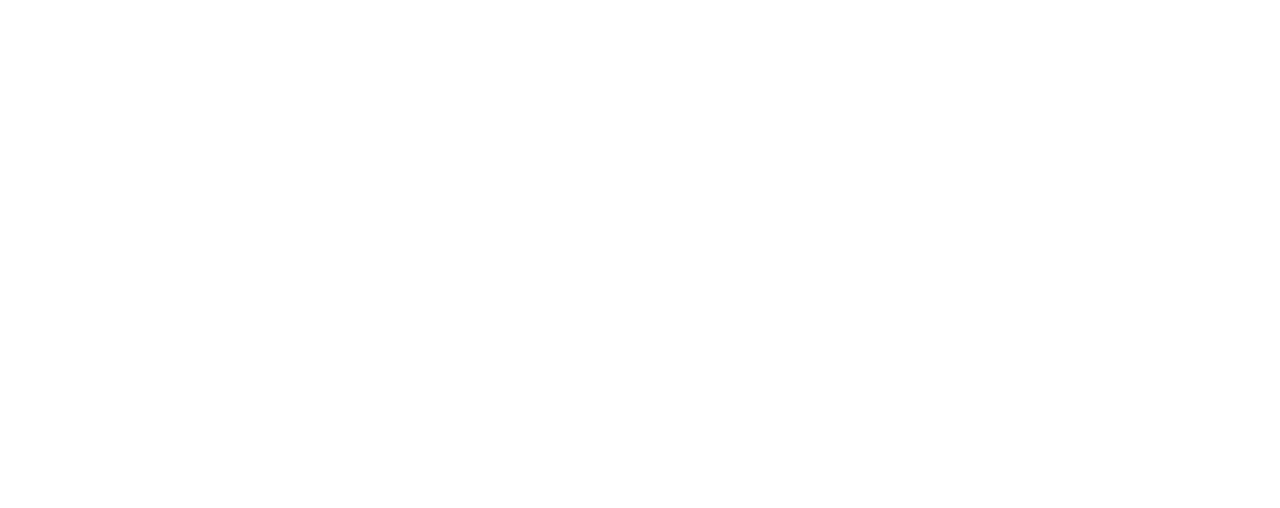
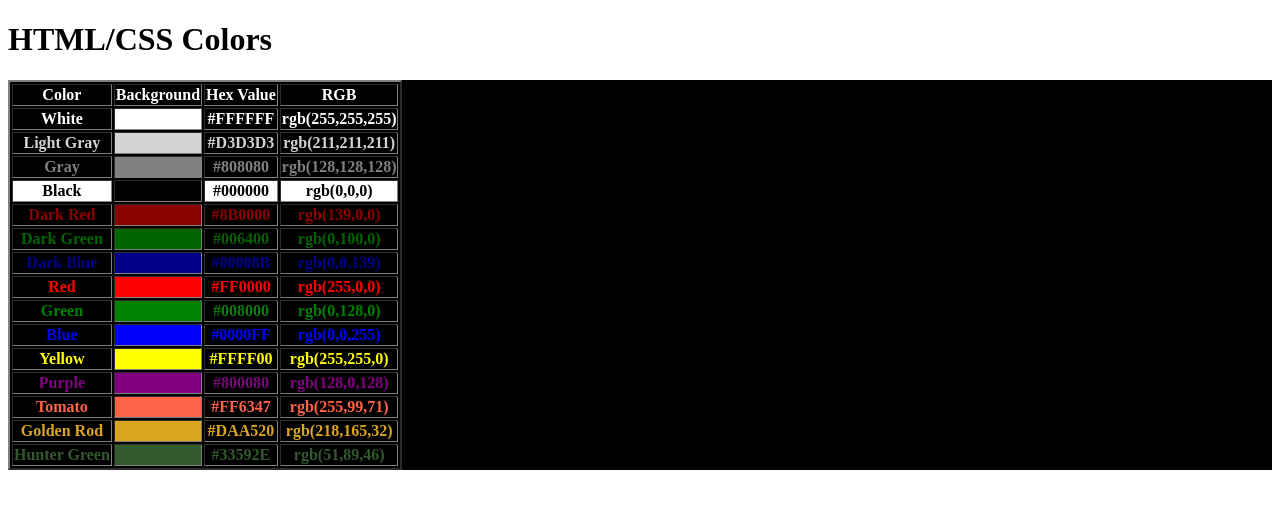
Before and after one commit to KTProg-2024/color-table-ZemonAdams, a plain HTML site: page index.html in a window 1280 px wide. Drawn offline with Linux system fonts and the light colour scheme.

Commit message:
Added colors

```diff
--- a/index.html
+++ b/index.html
@@ -1,10 +1,166 @@
 <!DOCTYPE html>
 <html>
     <head>
+      <style>
+      .black {Background-color:#FFFFFF;}
+      .WHITE {Background-color:White;}
+      .LG {Background-color:LightGray;}
+      .GR {Background-color:Gray;}
+      .BL {Background-color:Black;}
+      .DR {Background-color:DarkRed;}
+      .DG {Background-color:DarkGreen;}
+      .DB {Background-color:DarkBlue;}
+      .RED {Background-color:Red;}
+      .GREEN {Background-color:Green;}
+      .BLUE {Background-color:Blue;}
+      .YELLOW {Background-color:Yellow;}
+      .PURPLE {Background-color:Purple;}
+      .TOM {Background-color:Tomato;}
+      .ROD {Background-color:GoldenRod;}
+      .Hunter {Background-color:#33592E;}
+      .Border {Background-color:#000000;}
+      .Hi {Background-color:#000000;}
+      </style>
 
+      <style>
+        .A {color:#FFFFFF;}
+        .B {color:#D3D3D3;}
+        .C {color:#808080;}
+        .D {color:#000000;}
+        .E {color:#8B0000;}
+        .F {color:#006400;}
+        .G {color:#00008B;}
+        .H {color:#FF0000;}
+        .I {color:#008000;}
+        .J {color:#0000FF;}
+        .K {color:#FFFF00;}
+        .L {color:#800080;}
+        .M {color:#FF6347;}
+        .N {color:#DAA520;}
+        .O {color:#33592E;}
+        .Z {color:#FFFFFF;}
+      </style>
     </head>
 
     <body>
+      <h1> HTML/CSS Colors</h1>
+      <div class="Border">
+      <Table border="2">
+        <tr class="Z">
+          <th>Color</th>
+          <th>Background</th>
+          <th>Hex Value</th>
+          <th>RGB</th>
+        </tr>
+
+        <tr class="A">
+          <th>White</th>
+          <th class="WHITE"></th>
+          <th>#FFFFFF</th>
+          <th>rgb(255,255,255)</th>
+        </tr>
+
+        <tr class="B">
+          <th>Light Gray</th>
+          <th class="LG"></th>
+          <th>#D3D3D3</th>
+          <th>rgb(211,211,211)</th>
+        </tr>
+
+        <tr class="C">
+          <th>Gray</th>
+          <th class="GR"></th>
+          <th>#808080</th>
+          <th>rgb(128,128,128)</th>
+        </tr>
+
+        <tr class="D">
+          <th class="black">Black</th>
+          <th class="BL"></th>
+          <th class="black">#000000</th>
+          <th class="black">rgb(0,0,0)</th>
+        </tr>
+      </div>
+      <div class="Hi";>
+
+        <tr class="E">
+          <th>Dark Red</th>
+          <th class="DR"></th>
+          <th>#8B0000</th>
+          <th>rgb(139,0,0)</th>
+        </tr>
+
+        <tr class="F">
+          <th>Dark Green</th>
+          <th class="DG"></th>
+          <th>#006400</th>
+          <th>rgb(0,100,0)</th>
+        </tr>
+
+        <tr class="G">
+          <th>Dark Blue</th>
+          <th class="DB"></th>
+          <th>#00008B</th>
+          <th>rgb(0,0,139)</th>
+        </tr>
+
+        <tr class="H">
+          <th>Red</th>
+          <th class="RED"></th>
+          <th>#FF0000</th>
+          <th>rgb(255,0,0)</th>
+        </tr>
+
+        <tr class="I">
+          <th>Green</th>
+          <th class="GREEN"></th>
+          <th>#008000</th>
+          <th>rgb(0,128,0)</th>
+        </tr>
+
+        <tr class="J">
+          <th>Blue</th>
+          <th class="BLUE"></th>
+          <th>#0000FF</th>
+          <th>rgb(0,0,255)</th>
+        </tr>
+
+        <tr class="K">
+          <th>Yellow</th>
+          <th class="YELLOW"></th>
+          <th>#FFFF00</th>
+          <th>rgb(255,255,0)</th>
+        </tr>
+
+        <tr class="L">
+          <th>Purple</th>
+          <th class="PURPLE"></th>
+          <th>#800080</th>
+          <th>rgb(128,0,128)</th>
+        </tr>
+
+        <tr class="M">
+          <th>Tomato</th>
+          <th class="TOM"></th>
+          <th>#FF6347</th>
+          <th>rgb(255,99,71)</th>
+        </tr>
+
+        <tr class="N">
+          <th>Golden Rod</th>
+          <th class="ROD"></th>
+          <th>#DAA520</th>
+          <th>rgb(218,165,32)</th>
+        </tr>
+
+        <tr class="O">
+          <th>Hunter Green</th>
+          <th class="Hunter"></th>
+          <th>#33592E</th>
+          <th>rgb(51,89,46)</th>
+        </tr>
+      </div>
+
 
     </body>
 </html>
```
